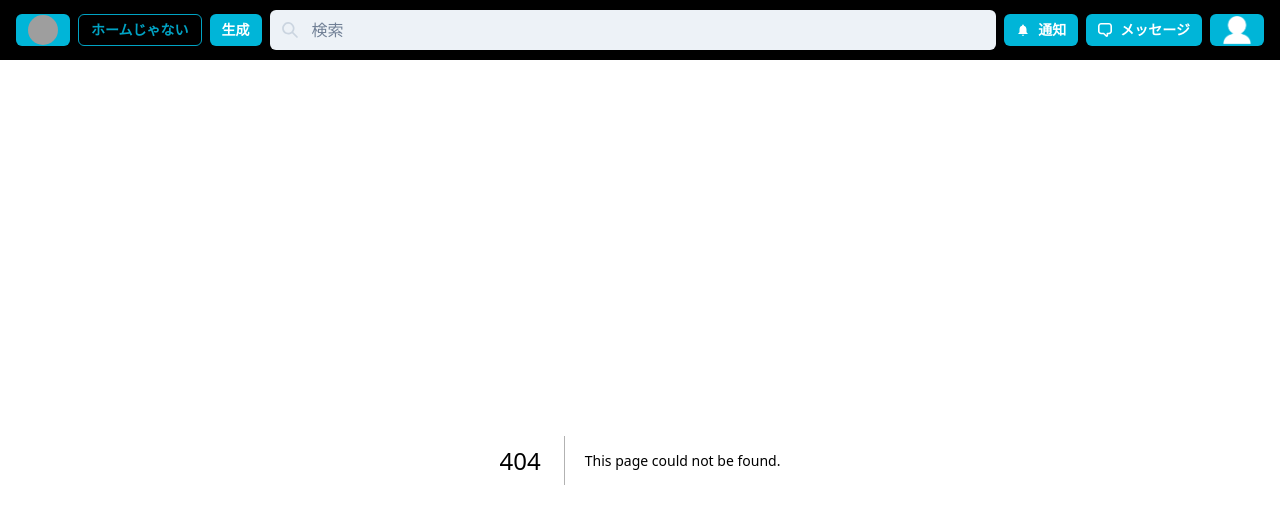
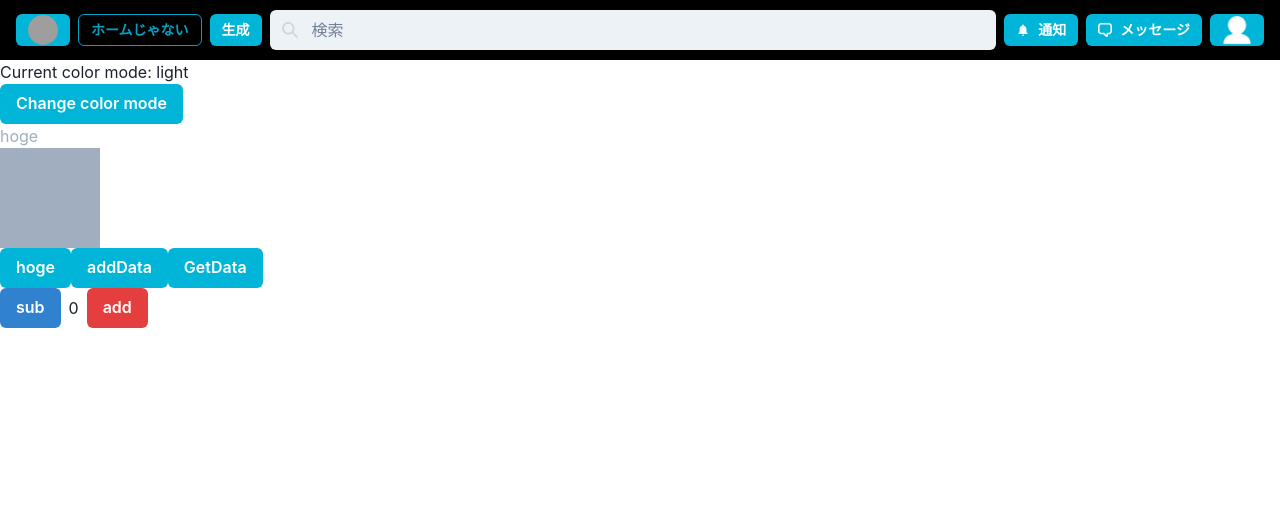
Before and after one commit to tsukuba-cojt/ains-frontend, a Next.js app: page /firebaseTest in a window 1280 px wide. Before the commit this address had no page. Shown: the top 524 px of the page. Built offline with nearby package versions, Linux system fonts and the light colour scheme; no server answers; grey boxes are pictures that could not be loaded.

Commit message:
とりあえずコミット

```diff
--- a/package.json
+++ b/package.json
@@ -14,11 +14,13 @@
     "@chakra-ui/react": "^2.6.1",
     "@emotion/react": "^11.11.0",
     "@emotion/styled": "^11.11.0",
+    "@types/firebase": "^3.2.1",
     "@types/node": "20.2.4",
     "@types/react": "18.2.7",
     "@types/react-dom": "18.2.4",
     "eslint": "8.41.0",
     "eslint-config-next": "13.4.4",
+    "firebase": "^9.22.1",
     "framer-motion": "^10.12.16",
     "next": "13.4.4",
     "react": "18.2.0",
--- a/src/pages/_app.tsx
+++ b/src/pages/_app.tsx
@@ -2,6 +2,7 @@ import "@/styles/globals.css";
 import type { AppProps } from "next/app";
 import { ChakraProvider, extendTheme, withDefaultColorScheme, theme as baseTheme } from "@chakra-ui/react";
 import Navbar from "@/components/Navbar";
+import "@/plugins/Firebase";
 
 export const theme = extendTheme(
   {
--- /dev/null
+++ b/src/pages/firebaseTest.tsx
@@ -0,0 +1,64 @@
+import { Button, Flex, Box, Text, useColorMode, useColorModeValue } from "@chakra-ui/react";
+import { useState } from "react";
+import { theme } from "./_app";
+import { getFirestore } from "firebase/firestore";
+import { collection, doc, addDoc, getDocs, updateDoc } from "firebase/firestore";
+
+const FirebaseTestPage = () => {
+  const db = getFirestore();
+  const { colorMode, toggleColorMode } = useColorMode();
+  const [count, setCount] = useState<number>(0);
+
+  const secondary = useColorModeValue(theme.colors.secondary.ml, theme.colors.secondary.md);
+
+  const addData = async (): Promise<void> => {
+    try {
+      const docRef = await addDoc(collection(db, "users"), {
+        first: "Ada",
+        last: "Lovelace",
+        born: 1815,
+      });
+      console.log("Document written with ID: ", docRef.id);
+    } catch (e) {
+      console.error("Error adding document: ", e);
+    }
+  };
+  const getData = async (): Promise<void> => {
+    const querySnapshot = await getDocs(collection(db, "users"));
+    querySnapshot.forEach((doc) => {
+      console.log(`${doc.id} => ${JSON.stringify(doc.data())}`);
+    });
+  };
+  const updateData = async (): Promise<void> => {
+    const docRef = doc(db, "cities", "DC");
+    // Set the "capital" field of the city 'DC'
+    await updateDoc(docRef, {
+      capital: true,
+    });
+  };
+
+  return (
+    <Box>
+      <Box>
+        <p>Current color mode: {colorMode}</p>
+        <Button onClick={toggleColorMode}>Change color mode</Button>
+      </Box>
+      <Text color={secondary}>hoge</Text>
+      <Box bg={secondary} w='100px' h='100px'></Box>
+      <Button>hoge</Button>
+      <Button onClick={addData}>addData</Button>
+      <Button onClick={getData}>GetData</Button>
+      <Flex align='center' gap={2}>
+        <Button colorScheme='blue' onClick={addData}>
+          sub
+        </Button>
+        <p>{count}</p>
+        <Button colorScheme='red' onClick={addData}>
+          add
+        </Button>
+      </Flex>
+    </Box>
+  );
+};
+
+export default FirebaseTestPage;
--- /dev/null
+++ b/src/plugins/Firebase.ts
@@ -0,0 +1,10 @@
+import { initializeApp } from "firebase/app";
+
+initializeApp({
+  apiKey: process.env.NEXT_PUBLIC_APIKEY,
+  authDomain: process.env.NEXT_PUBLIC_AUTHDOMAIN,
+  projectId: process.env.NEXT_PUBLIC_PROJECTID,
+  storageBucket: process.env.NEXT_PUBLIC_STORAGEBUCKET,
+  messagingSenderId: process.env.NEXT_PUBLIC_MESSAGINGSENDERID,
+  appId: process.env.NEXT_PUBLIC_APPID,
+});
```
Also changed, not shown: .yarnrc.yml (added), 1 other file (tests, documents, lock files or other folders).
